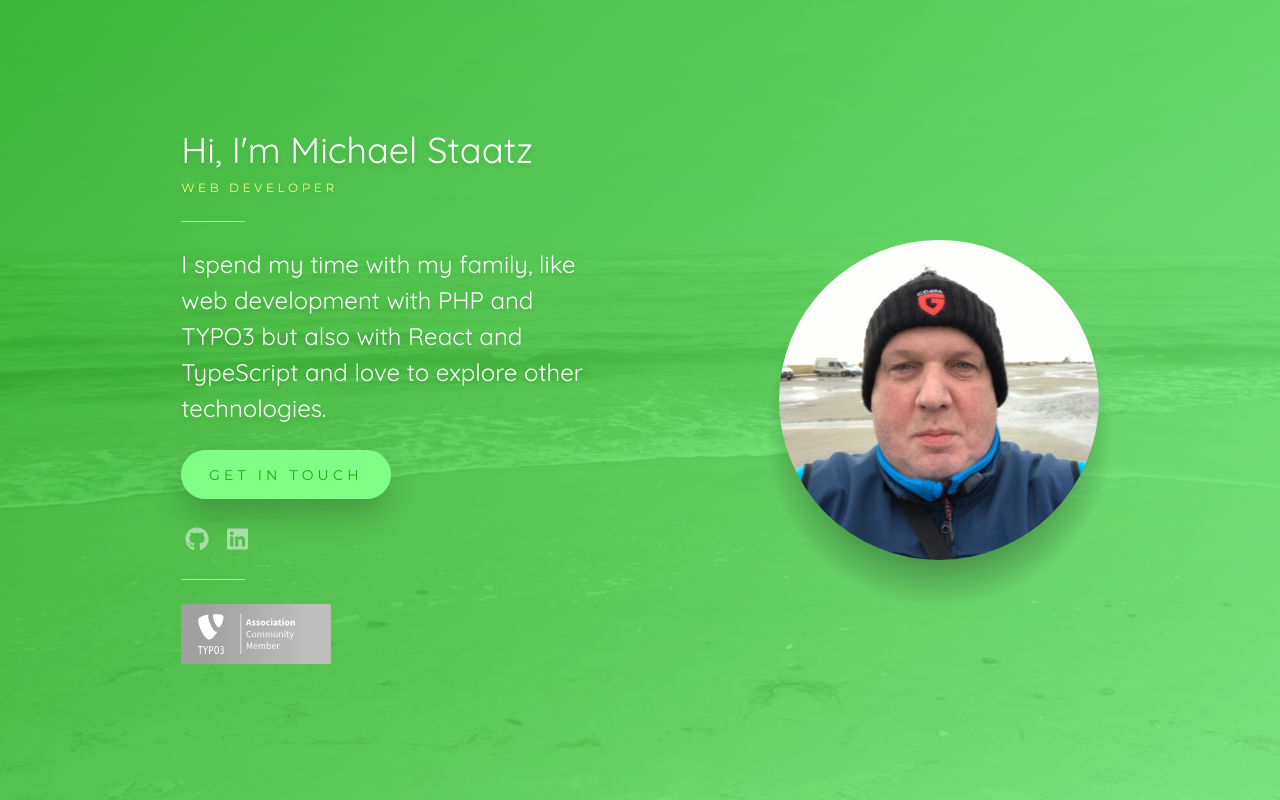
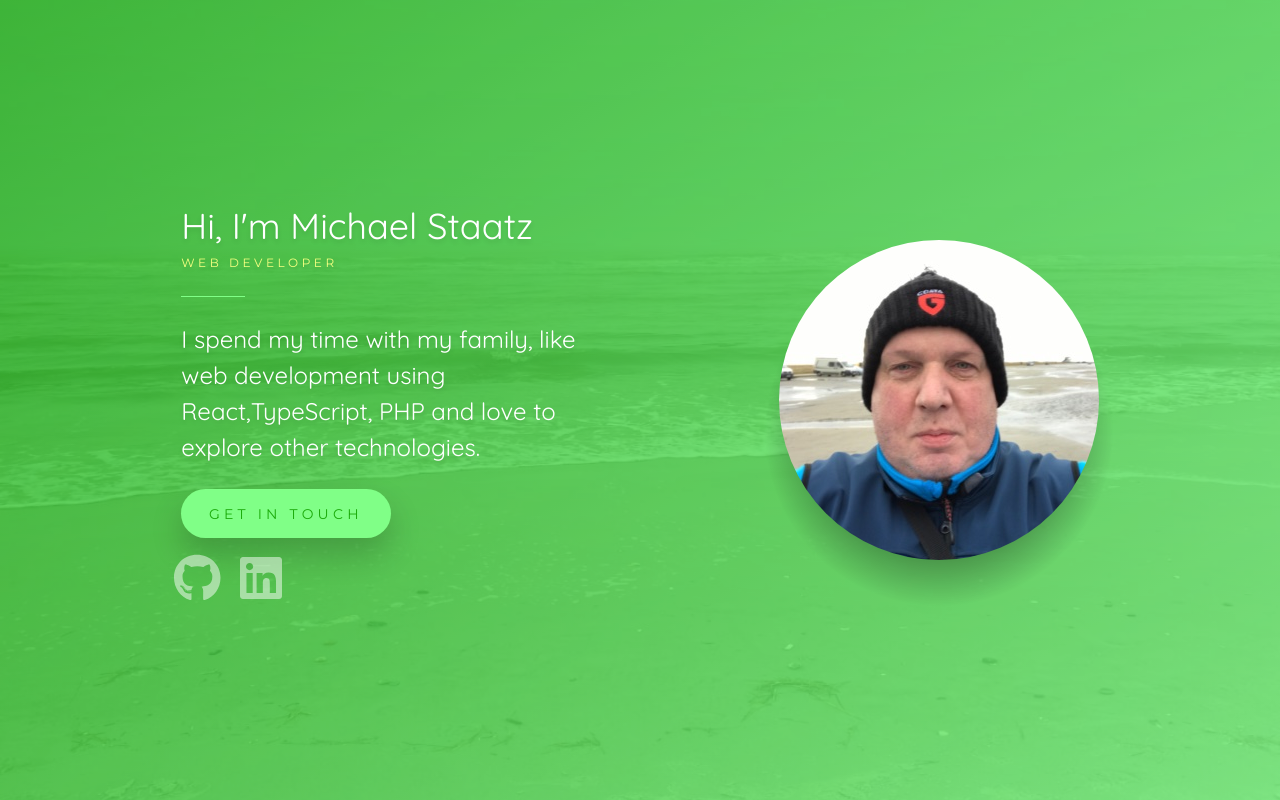
Before and after one commit to staatzstreich/website2023, a plain HTML site: page index.html in a window 1280 px wide. Drawn offline with Linux system fonts and the light colour scheme.

Commit message:
Changed Content

```diff
--- a/css/main.css
+++ b/css/main.css
@@ -178,7 +178,7 @@ a {
 
 .social li {
     height: 2rem;
-    margin-right: 0.5rem;
+    margin-right: 2rem;
     text-align: center;
     width: 2rem;
 }
@@ -186,7 +186,7 @@ a {
 .social a {
     align-items: center;
     display: flex;
-    font-size: 1.5rem;
+    font-size: 3rem;
     height: 2rem;
     justify-content: center;
     opacity: 0.5;
--- a/index.html
+++ b/index.html
@@ -41,7 +41,7 @@
         <hr class="hr">
         <div class="description">
             <p>
-                I spend my time with my family, like web development with PHP and TYPO3 but also with React and TypeScript and love to explore other technologies.
+                I spend my time with my family, like web development using React,TypeScript, PHP and love to explore other technologies.
             </p>
         </div>
         <div class="contact">
@@ -61,10 +61,6 @@
                 </a>
             </li>
         </ul>
-        <hr class="hr">
-        <div class="association_community">
-            <img src="images/Association_Community.svg" alt="Image of TYPO3 Association Community">
-        </div>
     </main>
 </div>
 <noscript>
```
